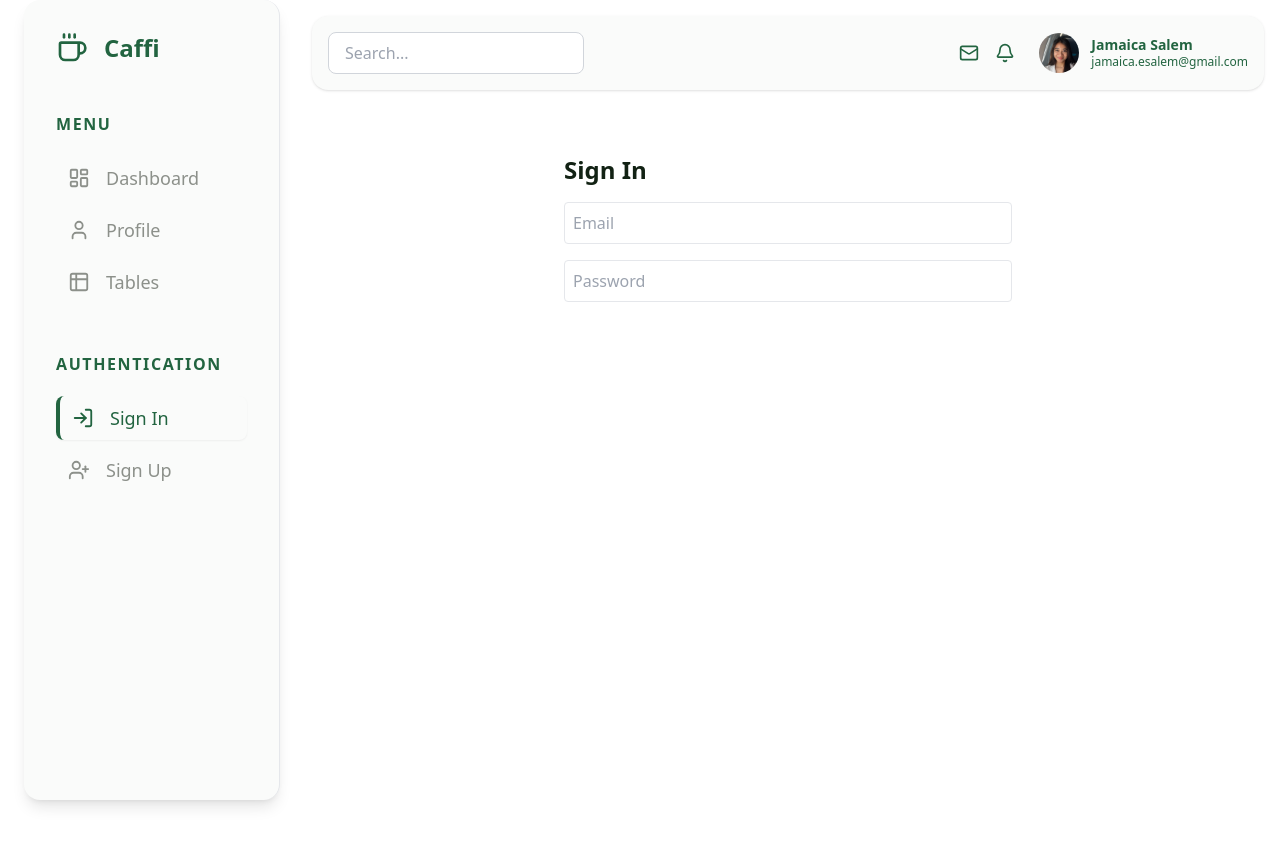
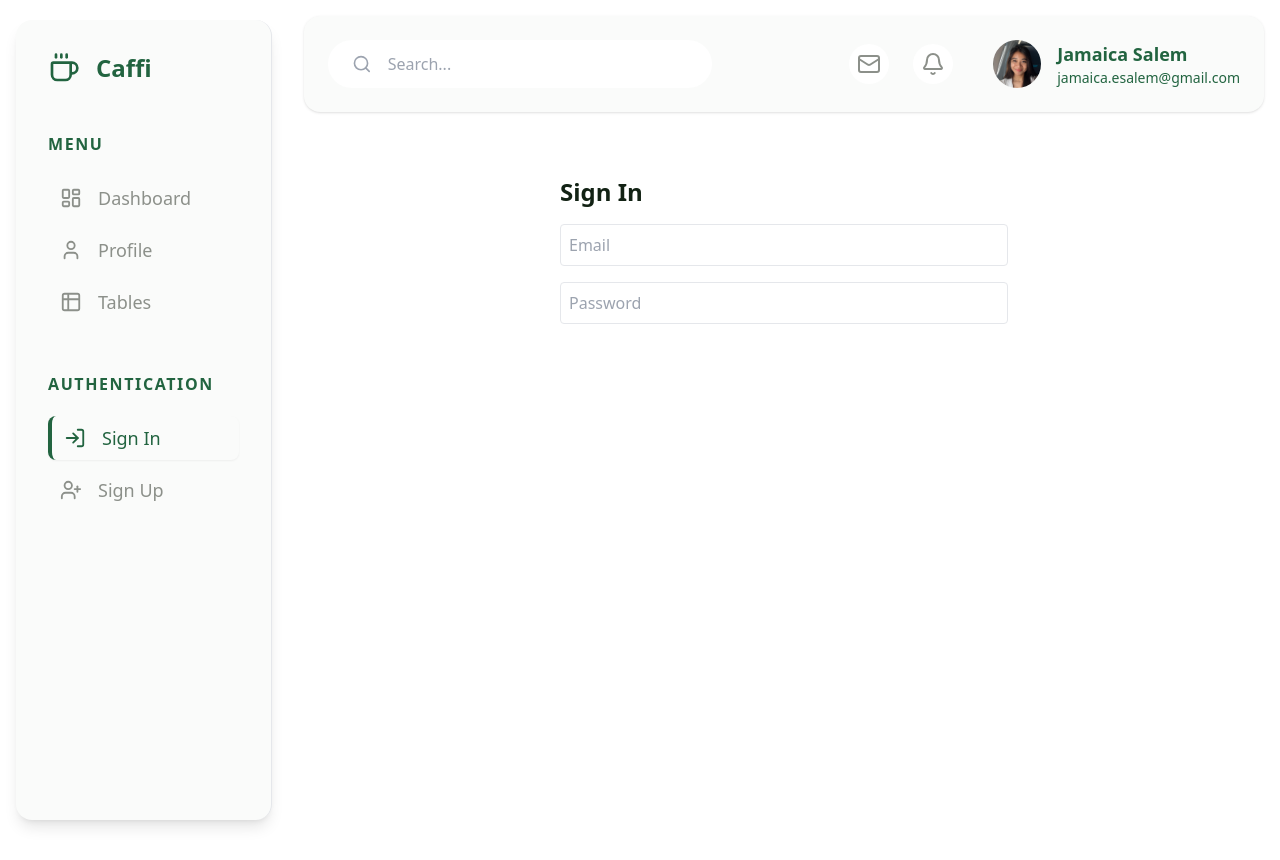
Before and after one commit to jamaica-salem/caffi, a React (Create React App) app: page /signin in a window 1280 px wide. Built offline with nearby package versions, Linux system fonts and the light colour scheme.

Commit message:
:lipstick: Improve navbar UI/UX design

```diff
--- a/src/partials/Navbar.jsx
+++ b/src/partials/Navbar.jsx
@@ -1,34 +1,42 @@
-import { Mail, Bell } from 'lucide-react';
+import { Mail, Bell, Search } from 'lucide-react';
 import profilePic from '../assets/profile.jpg';  // Local image
 
 export const Navbar = ({ appName, user }) => (
-  <nav className="bg-primary-light p-4 rounded-2xl shadow mx-4 mt-4 flex items-center justify-between">
+  <nav className="bg-primary-light px-6 py-6 rounded-2xl shadow mx-4 mt-4 flex items-center justify-between">
 
     {/* Search */}
-    <div className="flex items-center gap-4">
+    <div className="flex items-center gap-4 bg-white rounded-full px-6 py-3 w-80 lg:w-96">
+      <Search className="text-gray-400" size={22} />
       <input
         type="text"
         placeholder="Search..."
-        className="px-4 py-2 rounded-lg border border-gray-300 focus:outline-none focus:ring-2 focus:ring-accent focus:border-transparent text-primary-darkest w-64"
+        className="bg-transparent focus:outline-none text-primary-darkest text-base w-full"
       />
     </div>
 
     {/* Right */}
-    <div className="flex items-center gap-6">
-      <div className="flex items-center gap-4 text-accent">
-        <Mail className="cursor-pointer hover:text-primary-darkest" size={20} />
-        <Bell className="cursor-pointer hover:text-primary-darkest" size={20} />
+    <div className="flex items-center gap-10">
+
+      {/* Email & Notification Icons */}
+      <div className="flex items-center gap-6 text-accent">
+        <div className="bg-white p-2 rounded-full cursor-pointer hover:text-primary-darkest hover:shadow">
+          <Mail size={24} className="text-primary-darkest" />
+        </div>
+        <div className="bg-white p-2 rounded-full cursor-pointer hover:text-primary-darkest hover:shadow">
+          <Bell size={24} className="text-primary-darkest" />
+        </div>
       </div>
 
-      <div className="flex items-center gap-3">
+      {/* Profile */}
+      <div className="flex items-center gap-4">
         <img
           src={profilePic}
           alt="User"
-          className="w-10 h-10 rounded-full object-cover"
+          className="w-12 h-12 rounded-full object-cover"
         />
-        <div className="text-sm leading-tight text-accent">
-          <div className="font-semibold">{user.name}</div>
-          <div className="text-xs">{user.email}</div>
+        <div className="text-base leading-tight text-accent">
+          <div className="font-semibold text-lg">{user.name}</div>
+          <div className="text-sm">{user.email}</div>
         </div>
       </div>
     </div>
--- a/src/partials/Sidebar.jsx
+++ b/src/partials/Sidebar.jsx
@@ -13,7 +13,7 @@ const authItems = [
 ];
 
 export const Sidebar = () => (
-  <aside className="w-64 h-screen bg-primary-light border-r border-gray-200 p-8 flex flex-col rounded-2xl shadow-lg mx-4 sm:ml-6">
+  <aside className="w-64 h-screen bg-primary-light border-r border-gray-200 p-8 flex flex-col rounded-2xl shadow-lg mx-4 mt-1 sm:mt-2 md:mt-5">
 
     {/* App Logo and Name */}
     <div className="flex items-center gap-4 mb-12">
```
